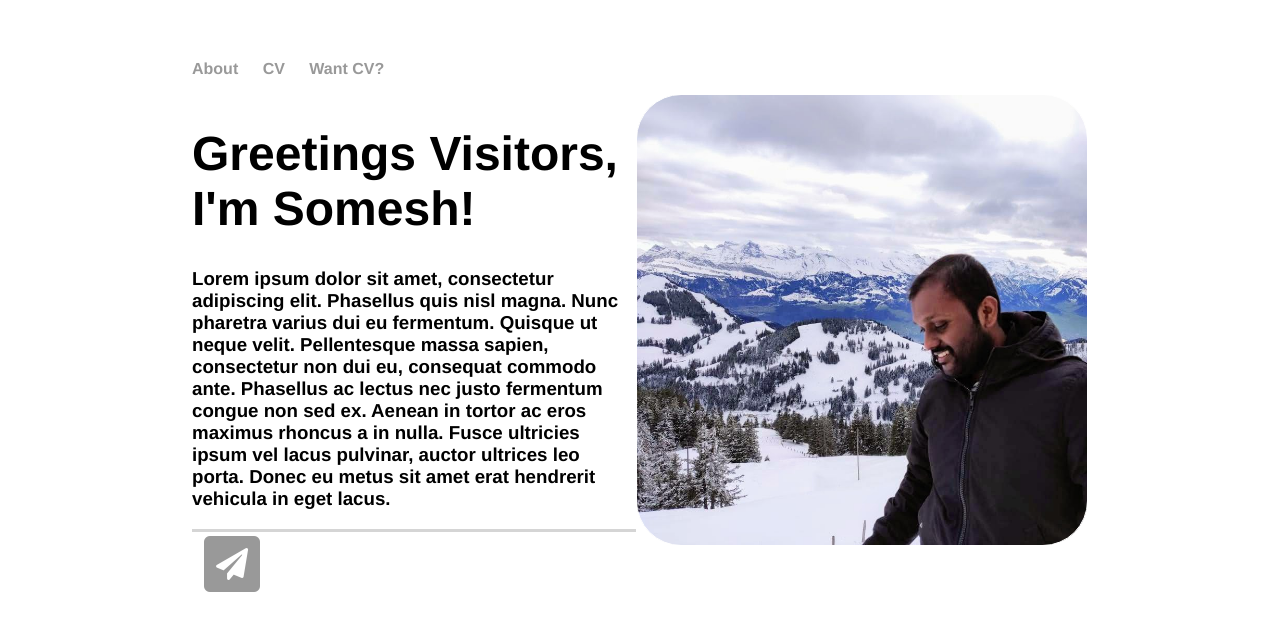
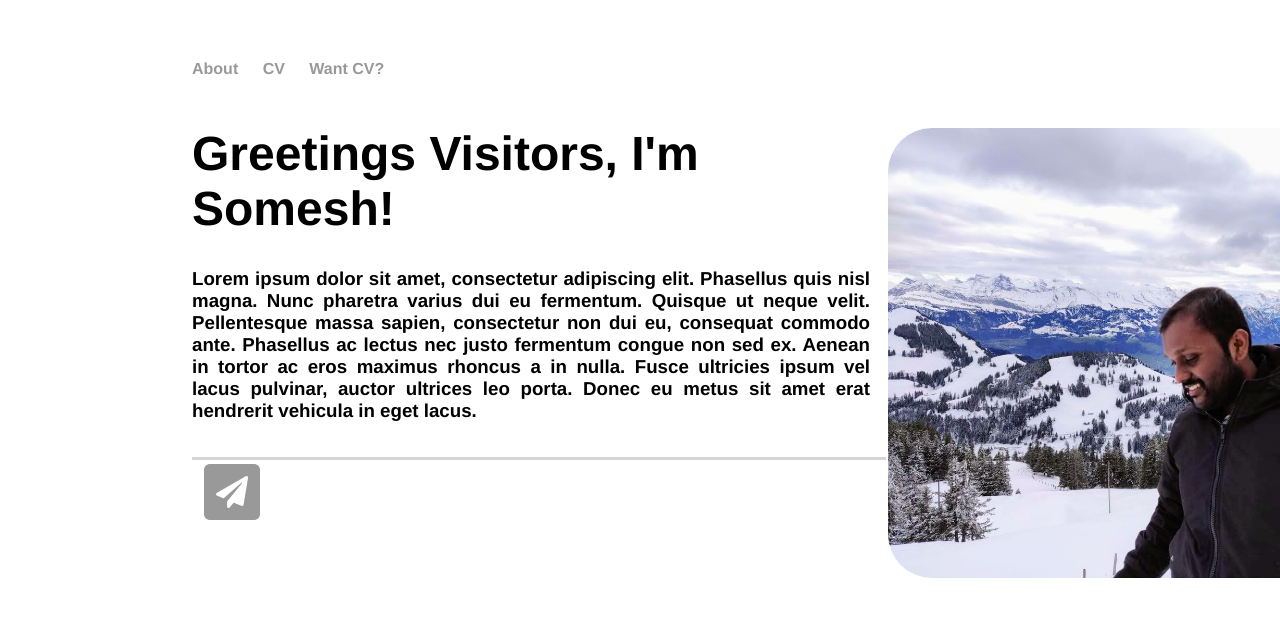
Before and after one commit to saisomesh2594/saisomesh2594.github.io, a Jekyll site: the page built from index.html, in a window 1280 px wide. Shown: the top 631 px of the page. Built offline with Jekyll 4.4.1, drawn with Linux system fonts in a browser that asks for light colours.

Commit message:
add css elements

```diff
--- a/css/main.css
+++ b/css/main.css
@@ -44,7 +44,7 @@
 
 }
 
-.logo-container {
+.title-container {
 	text-align: right;
 	display: inline-block;
 }
@@ -69,3 +69,25 @@
   display: flex;
   flex-flow: row nowrap;
 }
+
+#text-container {
+  display: flex;
+  flex-flow: column nowrap;
+  justify-content: space-between;
+}
+
+article {
+  padding: 0 1rem 1rem 0;
+  text-align: justify;
+}
+
+#dp-container {
+  padding-top: 2rem;
+	width: 200px;
+	height: 200px;
+	display: inline-block;
+	background-size: cover;
+	border-radius: 10%;
+	-moz-border-radius: 10%;
+	border: 1px solid #ffffff;
+}
```
